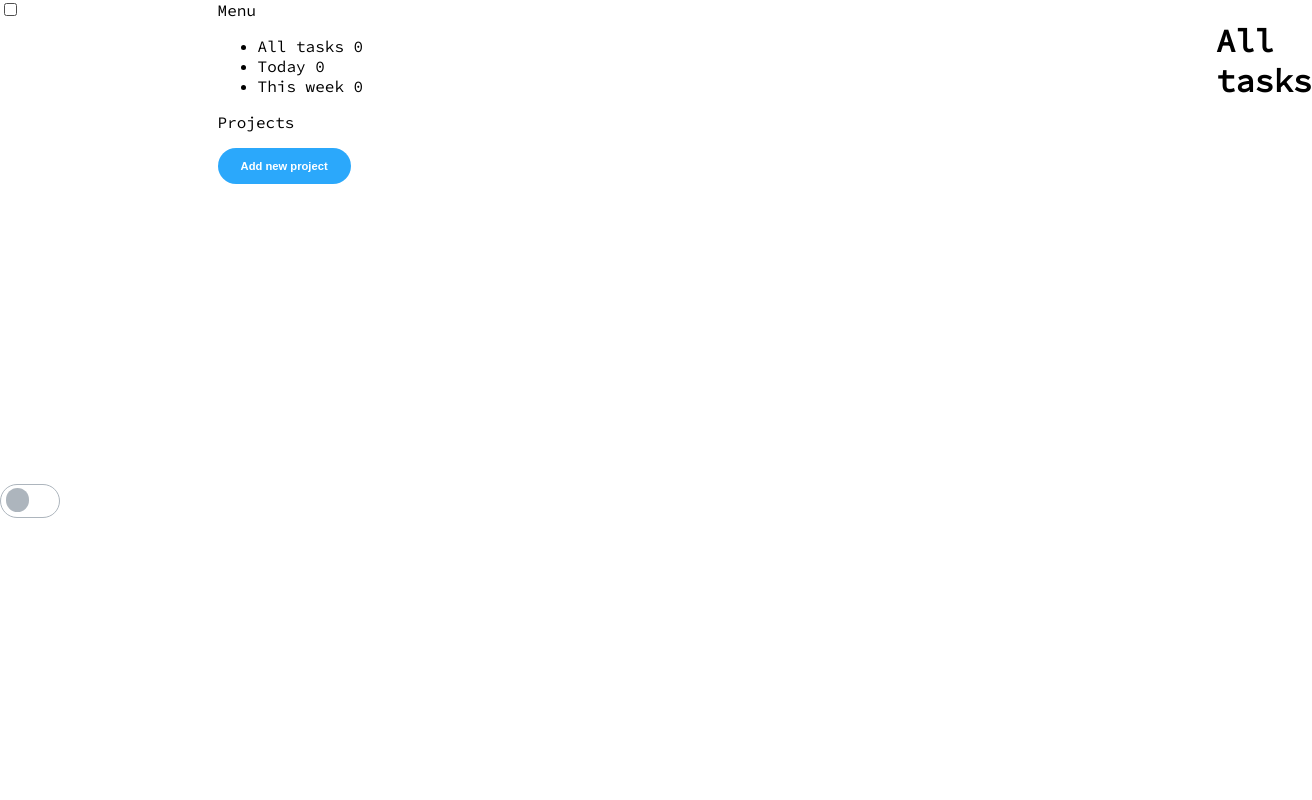
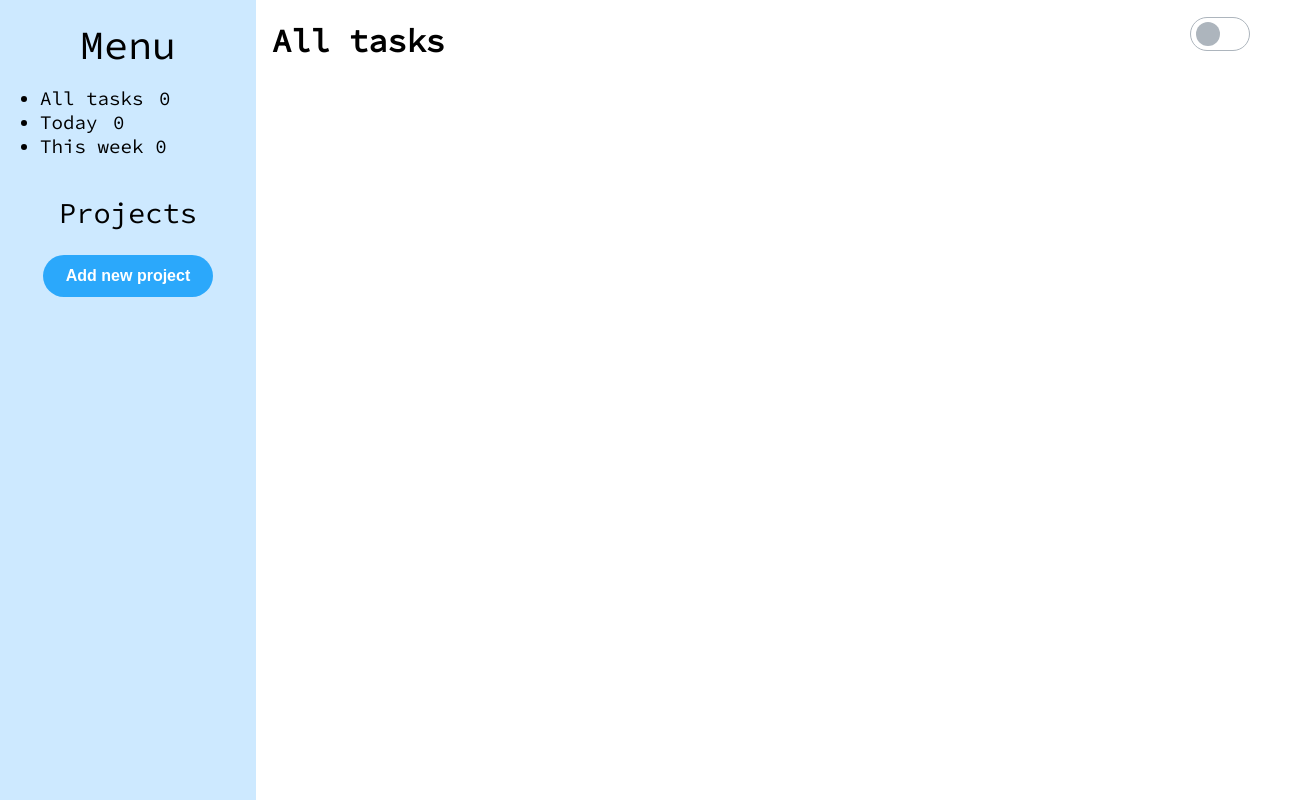
Before and after one commit to Aleksej222/ToDoList-TOP, a website: page docs/index.html in a window 1280 px wide. Shown: the whole page, 1312 px wide, since content can reach past the window. Drawn offline with Linux system fonts and the light colour scheme; files that its build step writes are made by us from their sources.

Commit message:
Moved all css files to new folder, changed css files paths.

```diff
--- a/docs/index.html
+++ b/docs/index.html
@@ -7,16 +7,12 @@
     <link rel="stylesheet" href="https://cdnjs.cloudflare.com/ajax/libs/font-awesome/4.7.0/css/font-awesome.min.css">
 
     <link rel="stylesheet" href="style.css">
-    <!-- <link rel="stylesheet" href="./src/menu-style.css"> -->
-    <!-- <link rel="stylesheet" href="/src/tasks-style.css"> -->
-    <!-- <link rel="stylesheet" href="./tasks-style.css"> -->
-    <!-- <link rel="stylesheet" href="/src/modal-style.css"> -->
-    <!-- <link rel="stylesheet" href="modal-style.css">
-    <link rel="stylesheet" href="/src/dark-mode-button-style.css">
-    <link rel="stylesheet" href="/src/responsive-style.css">
-    <link rel="stylesheet" href="/styles/tasks-style.css"> -->
 
+    <link rel="stylesheet" href="./styles/menu-style.css">
+    <link rel="stylesheet" href="./styles/tasks-style.css">
+    <link rel="stylesheet" href="./styles/modal-style.css">
     <link rel="stylesheet" href="./styles/dark-mode-button-style.css">
+    <link rel="stylesheet" href="./styles/responsive-style.css">
 
 
     <title>To-Do List</title>
```
